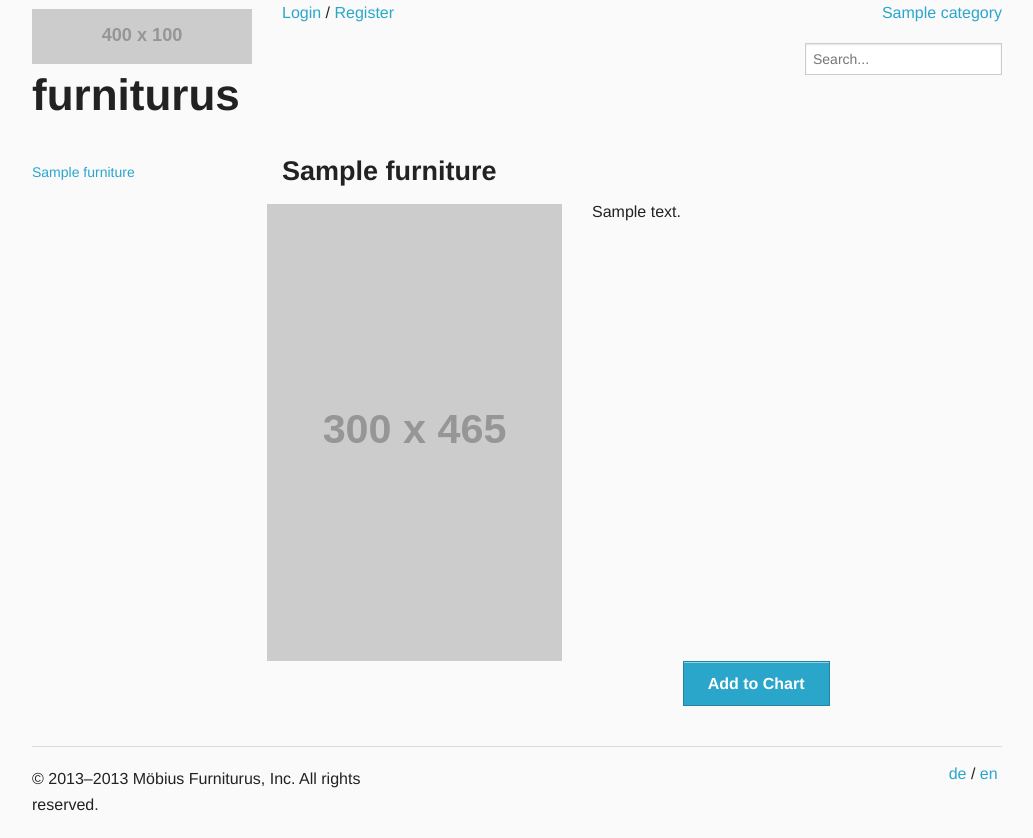
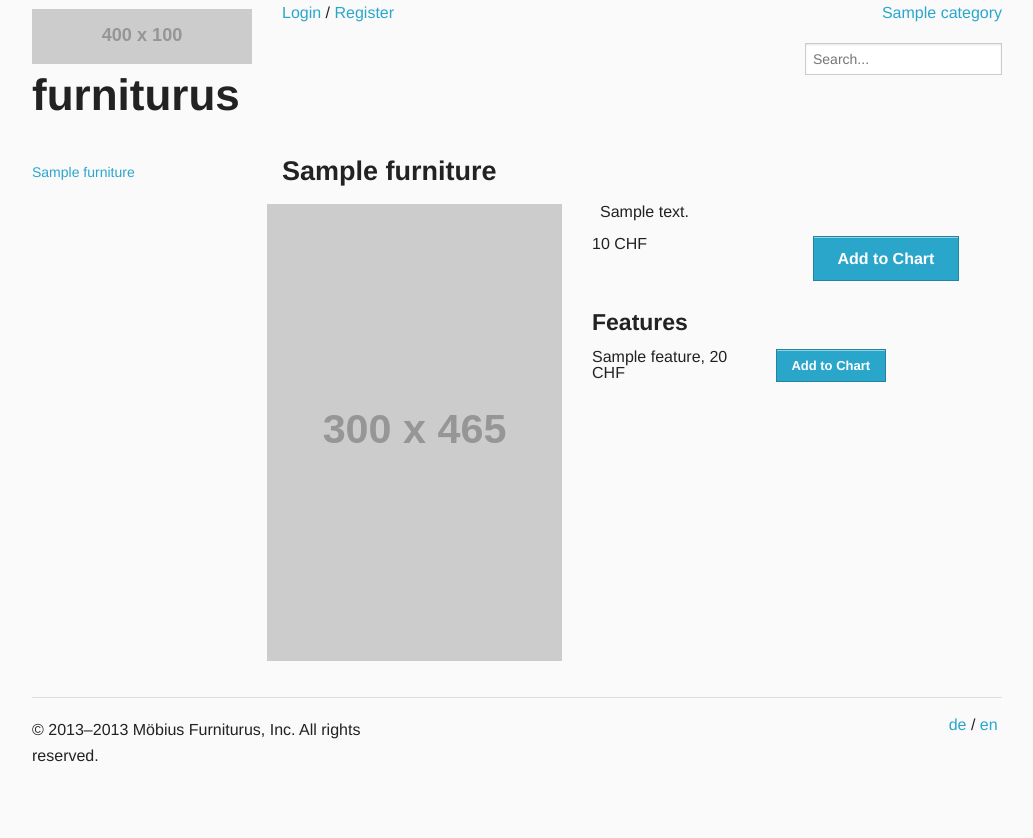
Before and after one commit to polandy/ch.bfh.bti7054.w2013.q.furnitureShop, a PHP site: page /?pageId=3&f=1 in a window 1280 px wide. Shown: the whole page, without its empty margins (123-1156 px from the left). After the commit the page ends 762 px from the top, so only its background shows below. Run offline with PHP 8.4, Linux system fonts and the light colour scheme; tables that the repository leaves empty hold one stand-in row (values such as "Sample post"); grey boxes labelled with a size stand in for pictures from a placeholder-image service; some libraries are stand-ins or nearby versions.

Commit message:
show features in aritcle

```diff
--- a/src/php/Messages.class.php
+++ b/src/php/Messages.class.php
@@ -23,12 +23,13 @@ class Messages
      * index 1 -> en
      */
     var $messages = array(
+        'article_features' => array('Features', 'Features'),
         'accessDenied' => array('Sie haben keine Berechtigung auf diese Seite zuzugreifen', 'You are not allowed to access this page'),
         'savedSuccess' =>
         array('Erfolgreich gespeichert!', 'Saved successfully'),
         'notAllAttributesSet' =>
         array('Nicht alle Attribute wurden entsprechend gesetzt.', 'Not all attributes has been set properly.'),
-        'addToChart' =>
+        'addToCart' =>
         array('In den Warenkörb', 'Add to Chart'),
         'invalidUrl' =>
         array("Fehlerhafte URL.", "Invalid URL."),
--- a/src/php/view/article.php
+++ b/src/php/view/article.php
@@ -4,16 +4,21 @@ global $tpl;
 
 $articlePageId = Config::getInstance()->getPageIdByValue('article');
 $furniture = null;
+// services
 $msgService = \service\MsgService::getInstance();
+$furnitureService = \service\FurnitureService::getInstance();
+
+//get furniture based on the param
 if (isset($_GET["pageId"]) && $_GET["pageId"] == $articlePageId && isset($_GET["f"])) {
-    $furnitureService = \service\FurnitureService::getInstance();
     $furnitureId = $_GET["f"];
     $furniture = $furnitureService->findFurnitureById($furnitureId);
 } else {
-    // TODO invalid URL
+    header("Location: ./index.php?pageId=404");
 }
 
 $tpl->assign("name", $msgService->getName($furniture));
 $tpl->assign("desc", $msgService->getDescription($furniture));
 $tpl->assign("furnitureId", isset($furniture) ? $furniture->getId() : "");
-$tpl->assign("addToChart", $msgService->getMsg('addToChart'));
+$tpl->assign("addToCart", $msgService->getMsg('addToCart'));
+$tpl->assign("features", $furnitureService->findFeaturesForFurniture($furniture));
+$tpl->assign("furniture", $furniture);
--- a/src/tmpl/article.tpl.php
+++ b/src/tmpl/article.tpl.php
@@ -25,12 +25,44 @@
             <div class="large-5 columns">
                 <img src="http://placehold.it/300x465&text=Image">
             </div>
-            <div class="large-7 columns"><?= $TPL["desc"] ?></div>
-        </div>
-        <div class="right pull-3">
-            <input type="hidden" name="action" value="addToChart"/>
-            <input type="hidden" name="f" value="<?= $TPL["furnitureId"] ?>"/>
-            <input type="submit" value="<?= $TPL["addToChart"] ?>" class="button"/>
+            <div class="columns large-7">
+                <div class="row">
+                    <div class="columns large-12">
+                        <div class="large-7 columns"><?= $TPL["desc"] ?></div>
+                    </div>
+                </div>
+                <br />
+                <div class="row">
+                    <div class="columns large-3">
+                    <span><?=$TPL['furniture']->getBasicPrice();?> CHF</span>
+                    </div>
+                    <div class="columns large-6">
+                        <input type="hidden" name="action" value="addToCart"/>
+                        <input type="hidden" name="f" value="<?= $TPL["furnitureId"] ?>"/>
+                        <input type="submit" value="<?= $TPL["addToCart"] ?>" class="button"/>
+                    </div>
+                </div>
+                <?php
+                $features = $TPL['features'];
+                $furniture = $TPL['furniture'];
+                if (sizeof($features) > 0 ) {
+                    echo '<h4>' . $TPL['msg']->getName('article_features') . '</h4>';
+                }
+                foreach ($features as $feature) {
+                    $totalPrice = $feature->getExtraPrice() + $furniture->getBasicPrice();
+                    echo '<div class="row">';
+                    echo '  <div class="columns large-5">';
+                    echo "      <span>" . $TPL['msg']->getName($feature) . ", " . $totalPrice . " CHF</span>";
+                    echo '  </div>';
+                    echo '  <div class="columns large-5 pull-2">';
+                    echo "      <input type='hidden' name='featureId' value='" . $feature->getId() . "' /> ";
+                    echo "      <input type='submit' value='" . $TPL["addToCart"] . "' class='button small' /> ";
+                    echo '  </div>';
+                    echo '</div>';
+                }
+                ?>
+            </div>
+
         </div>
     </form>
 </div>
```
